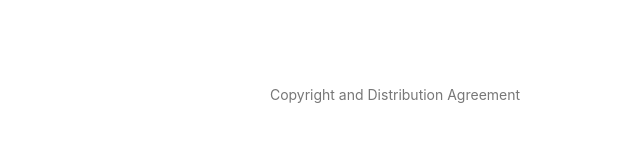
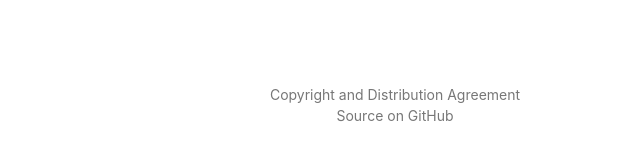
Before and after one commit to mindfulness-in-plain-english/mindfulness-in-plain-english.github.io, a Jekyll site: the page built from index.html, in a window 1280 px wide. Shown: the part 1514-1669 px from the top of the page, without its empty margins (165-805 px from the left). Built offline with Jekyll 4.4.1, drawn with Linux system fonts in a browser that asks for light colours; some web fonts are replaced; comment, search, counter and statistics services are not loaded.

Commit message:
Add link to GitHub

```diff
--- a/_config.yml
+++ b/_config.yml
@@ -6,6 +6,7 @@ The subject of this book is Vipassana meditation practice. Repeat, practice. Thi
 baseurl: "" # the subpath of your site, e.g. /blog/
 url: "https://mindfulness-in-plain-english.github.io" # the base hostname & protocol for your site
 github_username: Soreine
+github_url:  https://github.com/mindfulness-in-plain-english/mindfulness-in-plain-english.github.io
 permalink: pretty
 exlude:
   - css/style.styl
--- a/index.html
+++ b/index.html
@@ -3,14 +3,19 @@ layout: default
 ---
 
 <header>
-    <h1 class="tc lh-solid ma0 mt5 mb6">
-        <span class="f2 fw4 serif tracked">Mindfulness<br /></span>
-        <span class="f4 fw3 sans-serif ttu tracked">in Plain English</span>
-    </h1>
+  <h1 class="tc lh-solid ma0 mt5 mb6">
+    <span class="f2 fw4 serif tracked">Mindfulness<br /></span>
+    <span class="f4 fw3 sans-serif ttu tracked">in Plain English</span>
+  </h1>
 </header>
 
 {% include toc.html %}
 
 <footer class="sans-serif f6 mt6 tc">
-    <a class="link gray dim" href="{{ site.url }}/electronic_distribution_agreement/">Copyright and Distribution Agreement</a>
+  <a
+    class="link gray dim"
+    href="{{ site.url }}/electronic_distribution_agreement/"
+    >Copyright and Distribution Agreement</a
+  ><br />
+  <a class="link gray dim" href="{{ site.github_url }}">Source on GitHub</a>
 </footer>
```
Also changed, not shown: 1 other file.
